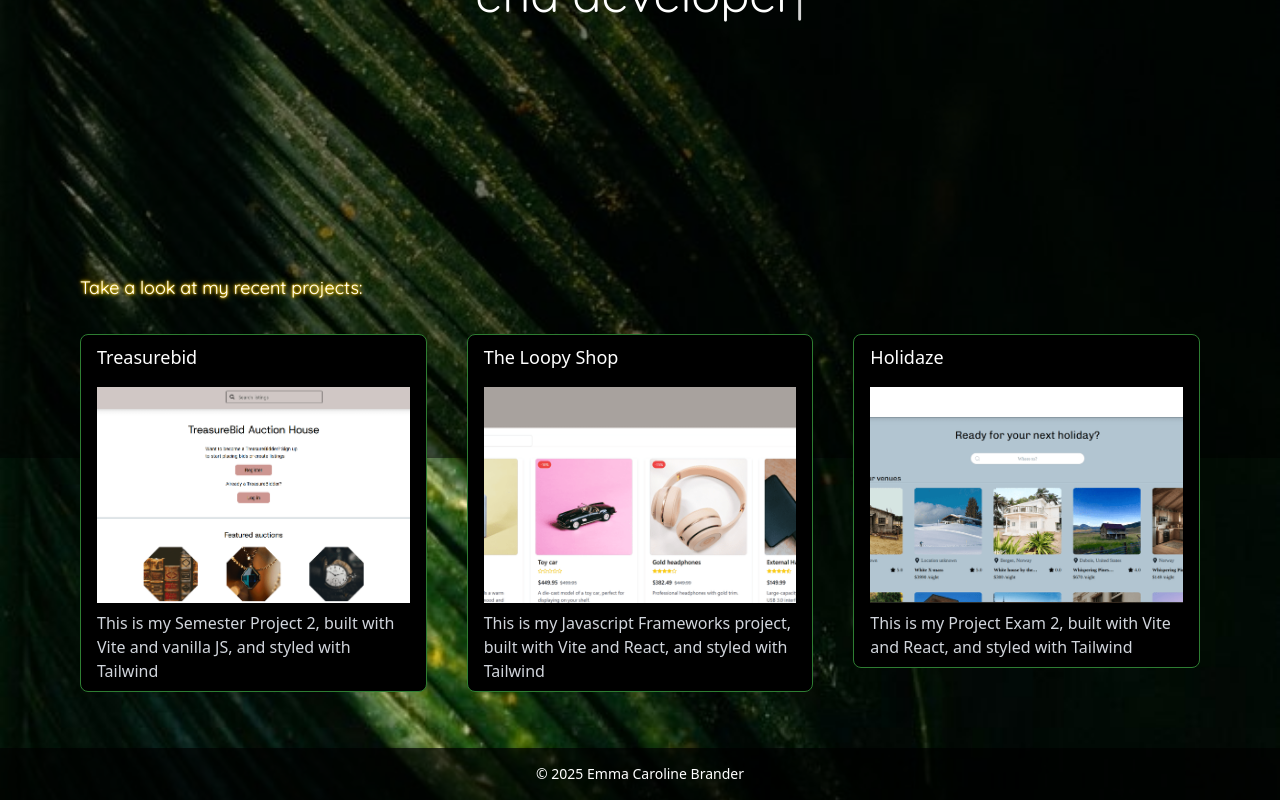
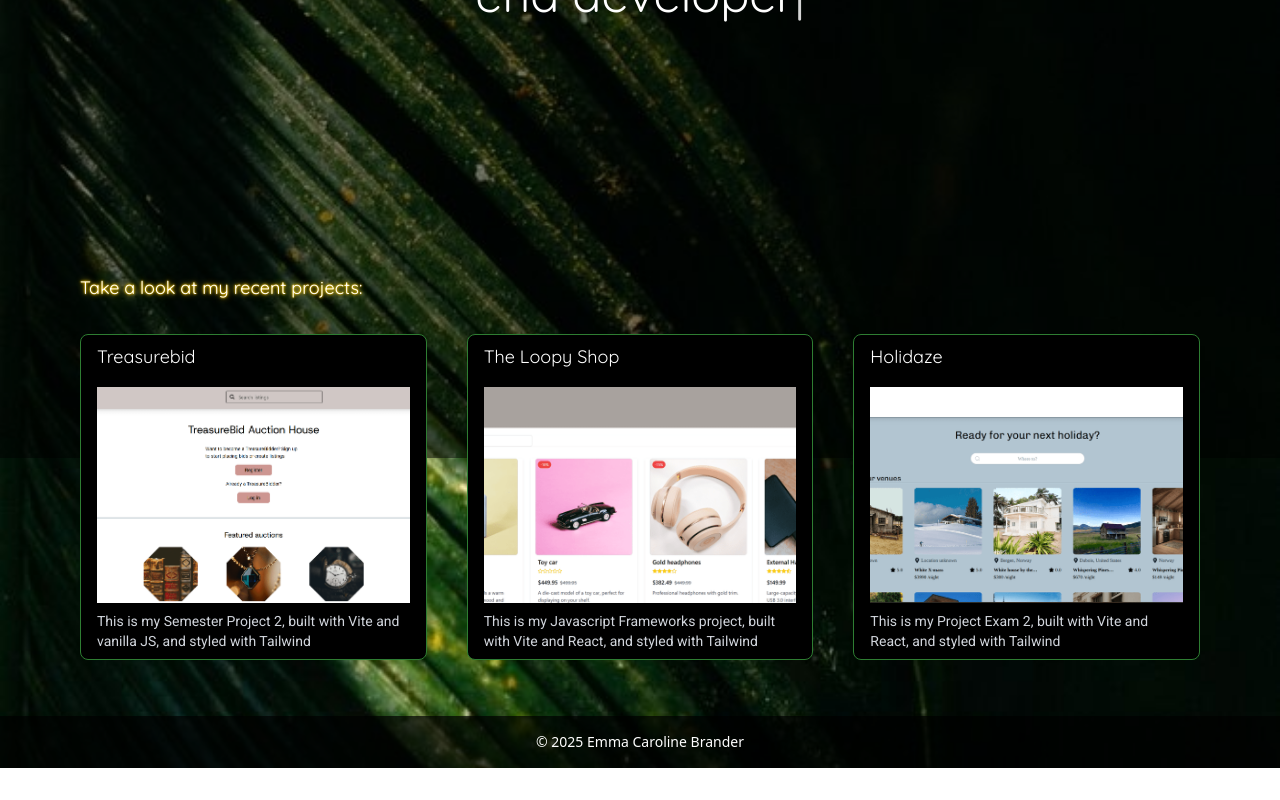
Before and after one commit to EmmaCaroline/portfolio2, a React (Vite) app: page / in a window 1280 px wide. Shown: the part 342-1142 px from the top of the page. After the commit the page ends 1110 px from the top, so only its background shows below. Built offline with nearby package versions, Linux system fonts and the light colour scheme.

Commit message:
update font ProjectCard

```diff
--- a/src/ui/ProjectCard.jsx
+++ b/src/ui/ProjectCard.jsx
@@ -5,7 +5,7 @@ const ProjectCard = ({ project }) => {
     <Link to={`/project/${project.id}`}>
       <div className="group">
         <div className="h-full w-full rounded-lg border border-primary py-2 px-4 bg-black transition duration-300 ease-linear group-hover:scale-105">
-          <h2 className="text-white pb-4 text-base md:text-lg">
+          <h2 className="text-white pb-4 font-heading text-base md:text-lg">
             {project.title}
           </h2>
           <div className="block w-full h-56 overflow-hidden relative pb-2">
@@ -15,7 +15,9 @@ const ProjectCard = ({ project }) => {
               className="w-full h-full object-cover"
             />
           </div>
-          <p className="text-gray-300">{project.descriptionShort}</p>
+          <p className="text-gray-300 font-body text-sm">
+            {project.descriptionShort}
+          </p>
         </div>
       </div>
     </Link>
```
